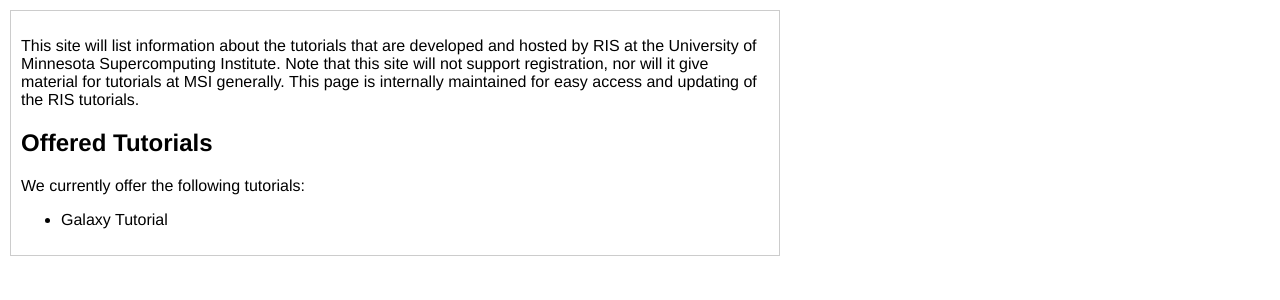
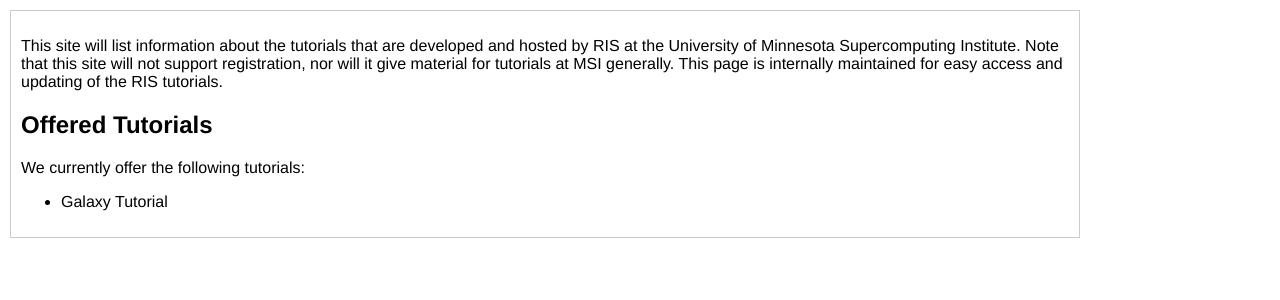
Before and after one commit to msi-ris/Tutorials, a Jekyll site: the page built from index.html, in a window 1280 px wide. Shown: the top 300 px of the page. Built offline with Jekyll 4.4.1, drawn with Linux system fonts in a browser that asks for light colours.

Commit message:
Update css

```diff
--- a/css/main.css
+++ b/css/main.css
@@ -11,7 +11,8 @@ body {
     position:absolute;
     top:10px;
     left:10px;
-    margin-right:500px;
+    margin-right:200px;
+    min-width:600px;
     padding:10px;
     border:1px solid #ccc;
 }
```
